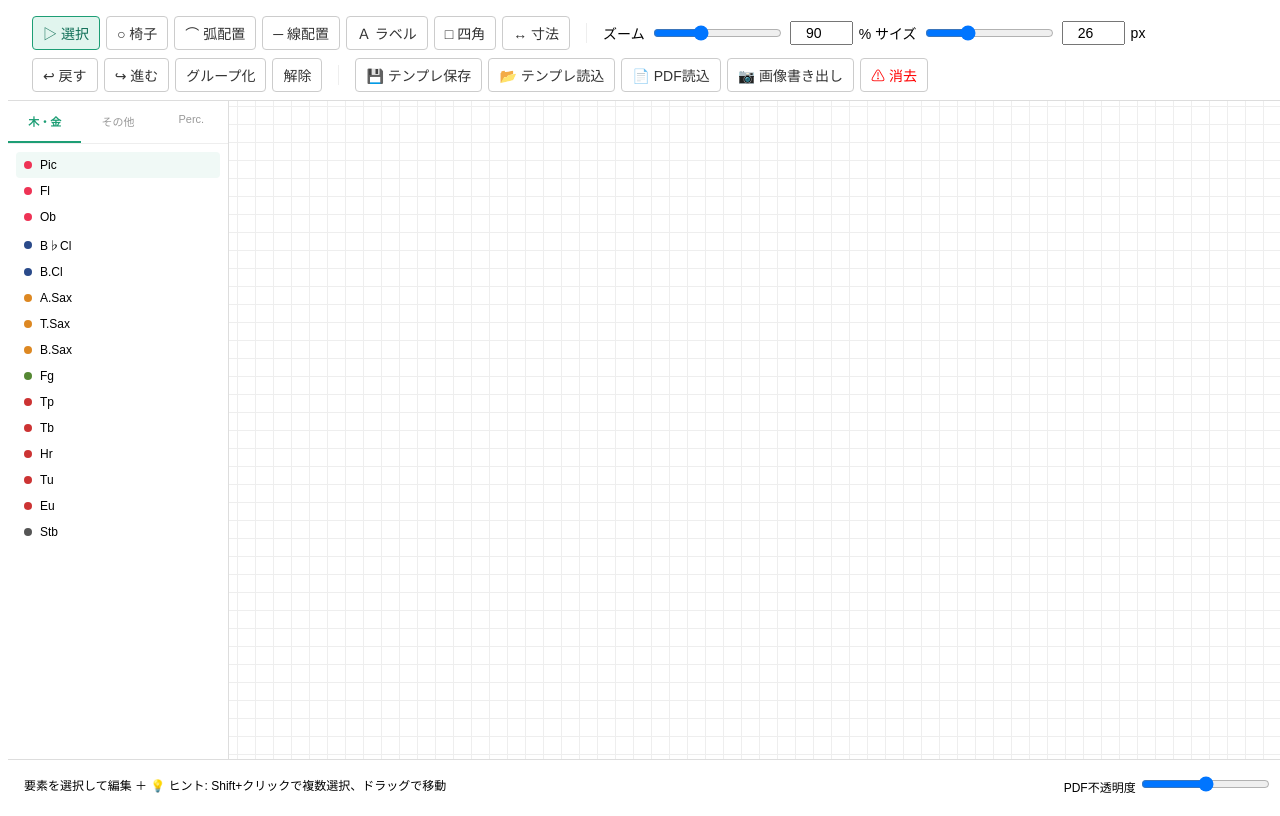
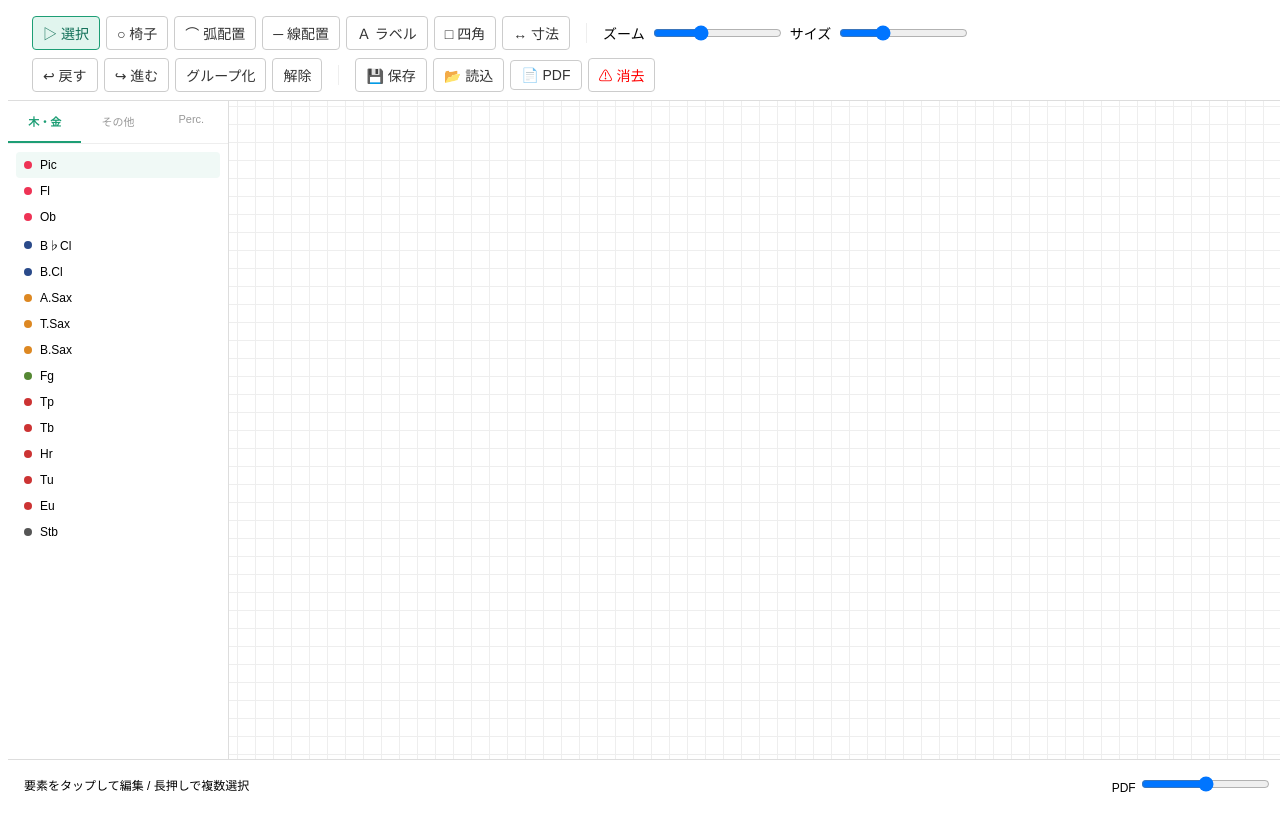
Before and after one commit to pikapikahikaru0423-dev/-, a React (Vite) app: page / in a window 1280 px wide. Built offline with nearby package versions, Linux system fonts and the light colour scheme.

Commit message:
Update App.jsx

```diff
--- a/src/App.jsx
+++ b/src/App.jsx
@@ -18,6 +18,9 @@ export default function App() {
   const [history, setHistory] = useState([]);
   const [hIdx, setHIdx] = useState(-1);
 
+  // 長押し判定用
+  const longPressTimer = useRef(null);
+
   const stageRef = useRef(null);
   const bgCanvasRef = useRef(null);
   const pdfInputRef = useRef(null);
@@ -28,6 +31,7 @@ export default function App() {
     s.src = 'https://cdnjs.cloudflare.com/ajax/libs/pdf.js/3.4.120/pdf.min.js';
     s.onload = () => { window.pdfjsLib.GlobalWorkerOptions.workerSrc = 'https://cdnjs.cloudflare.com/ajax/libs/pdf.js/3.4.120/pdf.worker.min.js'; };
     document.head.appendChild(s);
+
     const dk = (e) => { if (e.key === 'Shift') setIsShift(true); };
     const uk = (e) => { if (e.key === 'Shift') setIsShift(false); };
     window.addEventListener('keydown', dk); window.addEventListener('keyup', uk);
@@ -45,6 +49,7 @@ export default function App() {
   const getXY = useCallback((e) => {
     const rect = stageRef.current?.getBoundingClientRect();
     if (!rect) return { x: 0, y: 0 };
+    // clientX/Y は PointerEvent でも共通
     return { x: (e.clientX - rect.left) / zoomLevel, y: (e.clientY - rect.top) / zoomLevel };
   }, [zoomLevel]);
 
@@ -65,6 +70,11 @@ export default function App() {
   };
 
   const handlePointerDown = (e) => {
+    // iPadのデフォルト動作（スクロール等）を抑制
+    if (e.pointerType === 'touch') {
+      // 必要に応じて動作を制限
+    }
+
     const pt = getXY(e);
     const target = e.target;
     const elemDiv = target.closest('.elem');
@@ -73,11 +83,17 @@ export default function App() {
       const id = elemDiv.dataset.id;
       const el = elements.find(x => x.id === id);
       let tIds = el?.gid ? elements.filter(x => x.gid === el.gid).map(x => x.id) : [id];
+
+      // iPad対応: 長押しでShift相当の複数選択ができるようにする処理（簡易版）
       let nextSel;
-      if (isShift) {
-        const already = tIds.every(tid => selectedIds.includes(tid));
-        nextSel = already ? selectedIds.filter(sid => !tIds.includes(sid)) : [...new Set([...selectedIds, ...tIds])];
-      } else { nextSel = tIds; }
+      if (isShift || selectedIds.includes(id)) {
+         // すでに選択されているものを触った場合はトグル（複数選択継続）
+         const already = tIds.every(tid => selectedIds.includes(tid));
+         nextSel = already ? selectedIds.filter(sid => !tIds.includes(sid)) : [...new Set([...selectedIds, ...tIds])];
+      } else {
+         nextSel = tIds;
+      }
+
       setSelectedIds(nextSel);
       setDragState({ mode: 'move', objs: nextSel.map(sid => {
         const obj = elements.find(x => x.id === sid);
@@ -117,6 +133,10 @@ export default function App() {
   const handlePointerMove = (e) => {
     const pt = getXY(e); setMousePos(pt);
     if (!dragState) return;
+
+    // ドラッグ中はブラウザのスクロールを完全に阻止
+    if (e.cancelable) e.preventDefault();
+
     setElements(elements.map(el => {
       const d = dragState.objs?.find((o)=>o.id===el.id) || (dragState.id===el.id?dragState:null);
       if(!d) return el;
@@ -141,29 +161,27 @@ export default function App() {
   };
 
   return (
-    <div style={styles.body} onPointerMove={handlePointerMove} onPointerUp={()=>{if(dragState)saveH(elements); setDragState(null);}}>
+    <div style={{...styles.body, touchAction: 'none'}} onPointerMove={handlePointerMove} onPointerUp={()=>{if(dragState)saveH(elements); setDragState(null);}}>
 
       <div style={{...styles.toolbar, flexDirection: 'column', alignItems: 'flex-start', gap: '8px'}}>
-        <div style={{display: 'flex', width: '100%', alignItems: 'center'}}>
+        <div style={{display: 'flex', width: '100%', alignItems: 'center', overflowX: 'auto'}}>
           <div style={styles.tbGroup}>
-            <button style={{...toolBtnStyle(tool==='select'), fontSize: '14px'}} onClick={()=>setTool('select')}>▷ 選択</button>
-            <button style={{...toolBtnStyle(tool==='chair'), fontSize: '14px'}} onClick={()=>setTool('chair')}>○ 椅子</button>
-            <button style={{...toolBtnStyle(tool==='arc'), fontSize: '14px'}} onClick={()=>setTool('arc')}>⌒ 弧配置</button>
-            <button style={{...toolBtnStyle(tool==='line'), fontSize: '14px'}} onClick={()=>setTool('line')}>─ 線配置</button>
-            <button style={{...toolBtnStyle(tool==='label'), fontSize: '14px'}} onClick={()=>setTool('label')}>Ａ ラベル</button>
-            <button style={{...toolBtnStyle(tool==='rect'), fontSize: '14px'}} onClick={()=>setTool('rect')}>□ 四角</button>
-            <button style={{...toolBtnStyle(tool==='dim'), fontSize: '14px'}} onClick={()=>setTool('dim')}>↔ 寸法</button>
+            <button style={{...toolBtnStyle(tool==='select'), fontSize: '14px', minWidth: '60px'}} onClick={()=>setTool('select')}>▷ 選択</button>
+            <button style={{...toolBtnStyle(tool==='chair'), fontSize: '14px', minWidth: '60px'}} onClick={()=>setTool('chair')}>○ 椅子</button>
+            <button style={{...toolBtnStyle(tool==='arc'), fontSize: '14px', minWidth: '60px'}} onClick={()=>setTool('arc')}>⌒ 弧配置</button>
+            <button style={{...toolBtnStyle(tool==='line'), fontSize: '14px', minWidth: '60px'}} onClick={()=>setTool('line')}>─ 線配置</button>
+            <button style={{...toolBtnStyle(tool==='label'), fontSize: '14px', minWidth: '60px'}} onClick={()=>setTool('label')}>Ａ ラベル</button>
+            <button style={{...toolBtnStyle(tool==='rect'), fontSize: '14px', minWidth: '60px'}} onClick={()=>setTool('rect')}>□ 四角</button>
+            <button style={{...toolBtnStyle(tool==='dim'), fontSize: '14px', minWidth: '60px'}} onClick={()=>setTool('dim')}>↔ 寸法</button>
           </div>
           <div style={styles.sep} />
-          <div style={{...styles.tbGroup, fontSize: '14px'}}>
+          <div style={{...styles.tbGroup, fontSize: '14px', whiteSpace: 'nowrap'}}>
             ズーム <input type="range" min="0.3" max="2" step="0.05" value={zoomLevel} onChange={e=>setZoomLevel(parseFloat(e.target.value))} />
-            <input type="number" style={{...styles.valInput, fontSize: '14px', width: '55px'}} value={Math.round(zoomLevel*100)} onChange={e=>setZoomLevel(Number(e.target.value)/100)} />%
             サイズ <input type="range" min="15" max="50" value={chairSize} onChange={e=>setChairSize(Number(e.target.value))} />
-            <input type="number" style={{...styles.valInput, fontSize: '14px', width: '55px'}} value={chairSize} onChange={e=>setChairSize(Number(e.target.value))} />px
           </div>
         </div>
 
-        <div style={{display: 'flex', width: '100%', alignItems: 'center'}}>
+        <div style={{display: 'flex', width: '100%', alignItems: 'center', overflowX: 'auto'}}>
           <div style={styles.tbGroup}>
             <button style={{...toolBtnStyle(false), fontSize: '14px'}} onClick={undo}>↩ 戻す</button>
             <button style={{...toolBtnStyle(false), fontSize: '14px'}} onClick={redo}>↪ 進む</button>
@@ -172,15 +190,14 @@ export default function App() {
           </div>
           <div style={styles.sep} />
           <div style={styles.tbGroup}>
-            <button style={{...toolBtnStyle(false), fontSize: '14px'}} onClick={()=>{ const a=document.createElement('a'); a.href=URL.createObjectURL(new Blob([JSON.stringify({elements})])); a.download='stage.json'; a.click(); }}>💾 テンプレ保存</button>
-            <button style={{...toolBtnStyle(false), fontSize: '14px'}} onClick={()=>templateInputRef.current?.click()}>📂 テンプレ読込</button>
+            <button style={{...toolBtnStyle(false), fontSize: '14px'}} onClick={()=>{ const a=document.createElement('a'); a.href=URL.createObjectURL(new Blob([JSON.stringify({elements})])); a.download='stage.json'; a.click(); }}>💾 保存</button>
+            <button style={{...toolBtnStyle(false), fontSize: '14px'}} onClick={()=>templateInputRef.current?.click()}>📂 読込</button>
             <input type="file" ref={templateInputRef} style={{display:'none'}} onChange={e=>{
               const r=new FileReader(); r.onload=ev=>{const d=JSON.parse(ev.target?.result); setElements(d.elements); saveH(d.elements);};
               if(e.target.files?.[0]) r.readAsText(e.target.files[0]);
             }}/>
-            <button style={{...toolBtnStyle(false), fontSize: '14px'}} onClick={()=>pdfInputRef.current?.click()}>📄 PDF読込</button>
+            <button style={{...toolBtnStyle(false), fontSize: '14px'}} onClick={()=>pdfInputRef.current?.click()}>📄 PDF</button>
             <input type="file" ref={pdfInputRef} style={{display:'none'}} accept=".pdf" onChange={handleLoadPDF} />
-            <button style={{...toolBtnStyle(false), fontSize: '14px'}} onClick={()=>{alert("画像書き出し機能準備中")}}>📷 画像書き出し</button>
             <button style={{...toolBtnStyle(false), color:'red', fontSize: '14px'}} onClick={()=>confirm("全て消去？")&&(setElements([]),saveH([]))}>⚠ 消去</button>
           </div>
         </div>
@@ -190,7 +207,11 @@ export default function App() {
         <Sidebar activeTab={activeTab} setActiveTab={setActiveTab} currentInst={currentInst} onSelectInst={(i, t)=>{setCurrentInst(i); setTool(t); setPts([]);}} />
         <div style={styles.canvasWrap}>
           <div style={{...styles.zoomCont, transform: `scale(${zoomLevel})`}}>
-            <div ref={stageRef} style={styles.stage} onPointerDown={handlePointerDown}>
+            <div
+              ref={stageRef}
+              style={{...styles.stage, touchAction: 'none'}}
+              onPointerDown={handlePointerDown}
+            >
               <canvas ref={bgCanvasRef} style={{...styles.bgCanvas, opacity: bgOpacity}} />
               <div style={styles.grid} />
               <svg style={styles.svgLayer}>
@@ -206,10 +227,16 @@ export default function App() {
                   <div key={el.id} className="elem" data-id={el.id} style={{
                     ...styles.elemBase, left: el.x, top: el.y, width: el.w, height: el.h, transform: `rotate(${el.angle||0}deg)`,
                     border: sel ? '2px solid #1d9e75' : el.type==='rect'?'1px solid #777':`1.5px solid ${el.color}`,
-                    borderRadius: el.type==='chair'?'50%':2, background: 'white', zIndex: sel?100:10
+                    borderRadius: el.type==='chair'?'50%':2, background: 'white', zIndex: sel?100:10,
+                    touchAction: 'none' // iPadでの個別ドラッグを安定させる
                   }}>
                     <div style={{display:'flex', alignItems:'center', justifyContent:'center', width:'100%', height:'100%', fontSize:Math.min(11, el.w/3), fontWeight:'bold', color:el.color, pointerEvents:'none'}}>{el.label}</div>
-                    {sel && (el.type==='rect' || el.type==='label') && (<HandleLayer onHandleDown={(e, mode) => setDragState({ mode, id: el.id })} />)}
+                    {sel && (el.type==='rect' || el.type==='label') && (
+                      <HandleLayer onHandleDown={(e, mode) => {
+                        e.stopPropagation();
+                        setDragState({ mode, id: el.id });
+                      }} />
+                    )}
                   </div>
                 );
               })}
@@ -219,18 +246,17 @@ export default function App() {
       </div>
 
       <div style={styles.propsBar}>
-        <div style={styles.props}>
+        <div style={{...styles.props, overflowX: 'auto', whiteSpace: 'nowrap'}}>
           {selectedIds.length > 0 ? (
             <>
-              選択中：<button onClick={()=>setSelectedIds([])}>解除</button>
-              <button onClick={()=>{const n=elements.filter(e=>!selectedIds.includes(e.id)); setElements(n); saveH(n); setSelectedIds([]);}} style={{color:'red'}}>削除</button>
-              <button onClick={()=>{const n=elements.map(el=>selectedIds.includes(el.id)?{...el,gid:undefined}:el); setElements(n); saveH(n);}}>グループ解除</button>
-              <input type="color" value={elements.find(e=>e.id===selectedIds[0])?.color || "#333333"} onChange={e=>{const v=e.target.value; const n=elements.map(el=>selectedIds.includes(el.id)?{...el,color:v}:el); setElements(n);}} />
-              内容: <input type="text" style={{width:80}} value={elements.find(e=>e.id===selectedIds[0])?.label || ""} onChange={e=>{const v=e.target.value; const n=elements.map(el=>selectedIds.includes(el.id)?{...el,label:v}:el); setElements(n);}} />
+              <button onClick={()=>setSelectedIds([])} style={{padding:'4px 8px'}}>解除</button>
+              <button onClick={()=>{const n=elements.filter(e=>!selectedIds.includes(e.id)); setElements(n); saveH(n); setSelectedIds([]);}} style={{color:'red', padding:'4px 8px'}}>削除</button>
+              <input type="color" value={elements.find(e=>e.id===selectedIds[0])?.color || "#333333"} onChange={e=>{const v=e.target.value; const n=elements.map(el=>selectedIds.includes(el.id)?{...el,color:v}:el); setElements(n);}} style={{width:'30px', height:'30px'}} />
+              内容: <input type="text" style={{width:60}} value={elements.find(e=>e.id===selectedIds[0])?.label || ""} onChange={e=>{const v=e.target.value; const n=elements.map(el=>selectedIds.includes(el.id)?{...el,label:v}:el); setElements(n);}} />
             </>
-          ) : <span>要素を選択して編集 ＋ 💡 ヒント: Shift+クリックで複数選択、ドラッグで移動</span>}
+          ) : <span style={{fontSize:'12px'}}>要素をタップして編集 / 長押しで複数選択</span>}
         </div>
-        <div>PDF不透明度 <input type="range" min="0" max="1" step="0.1" value={bgOpacity} onChange={e=>setBgOpacity(parseFloat(e.target.value))} /></div>
+        <div style={{fontSize:'12px'}}>PDF <input type="range" min="0" max="1" step="0.1" value={bgOpacity} onChange={e=>setBgOpacity(parseFloat(e.target.value))} /></div>
       </div>
     </div>
   );
```
